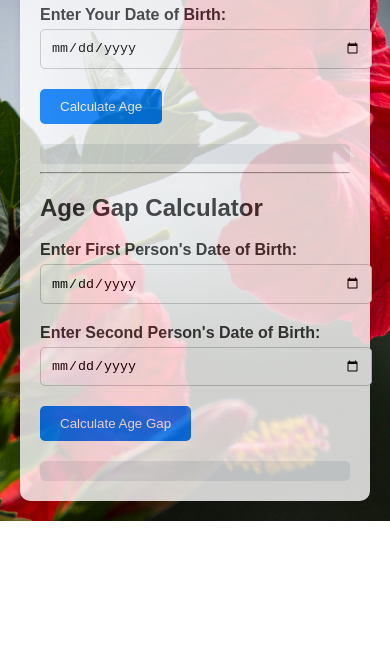
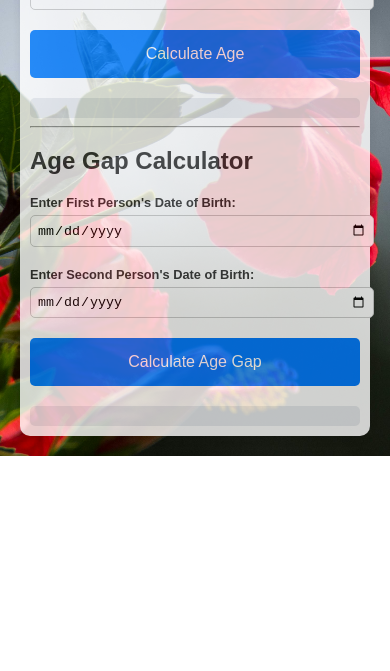
Before and after one commit to CodeByDT/age-calculator, a plain HTML site: page index.html in a window 390 px wide. Shown: the part 173-844 px from the top of the page. Drawn offline with nearby package versions, Linux system fonts and the light colour scheme.

Commit message:
style.css
Signed-off-by: Dnyaneshwar Titirmare <titirmarednyaneshwar@gmail.com>

```diff
--- a/style.css
+++ b/style.css
@@ -1,7 +1,6 @@
 body {
     font-family: sans-serif;
     margin: 20px;
-    /* background-color: #f4f4f9; */
     color: #333;
     background-image: url("img2.jpg");
     background-size: cover;
@@ -15,7 +14,6 @@ body {
     border-radius: 10px;
     box-shadow: 0 4px 10px rgba(0, 0, 0, 0.1);
     opacity: 0.8;
-
 }
 .mainHead{
     font-style: italic;
@@ -58,3 +56,61 @@ h1 {
     background: #e9ecef;
     border-radius: 5px;
 }
+
+/* Media Queries for Mobile Screens */
+@media (max-width: 768px) {
+    .container {
+        max-width: 90%;
+        padding: 15px;
+    }
+
+    .mainHead {
+        font-size: 1.5em;
+    }
+
+    h1 {
+        font-size: 1.8em;
+    }
+
+    .input-group label {
+        font-size: 0.9em;
+    }
+
+    .input-group input {
+        padding: 8px;
+    }
+
+    .btn {
+        width: 100%;
+        padding: 12px;
+    }
+}
+
+/* Media Query for Small Mobile Screens */
+@media (max-width: 480px) {
+    .container {
+        max-width: 100%;
+        padding: 10px;
+    }
+
+    .mainHead {
+        font-size: 1.3em;
+    }
+
+    h1 {
+        font-size: 1.6em;
+    }
+
+    .input-group label {
+        font-size: 0.8em;
+    }
+
+    .input-group input {
+        padding: 6px;
+    }
+
+    .btn {
+        padding: 15px;
+        font-size: 1em;
+    }
+}
```
